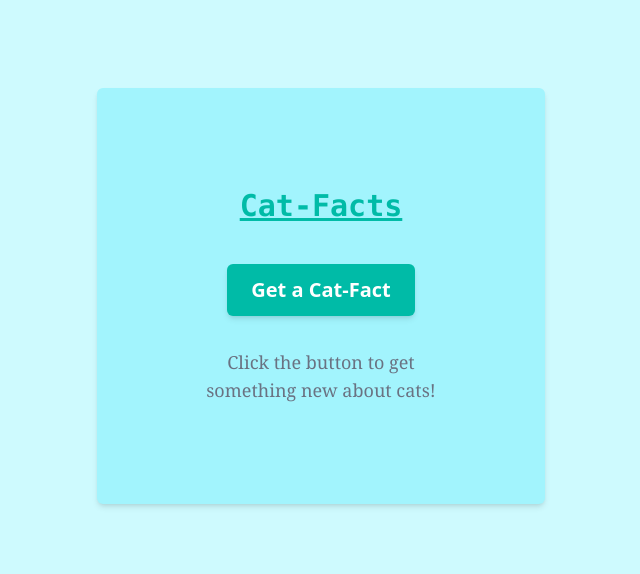
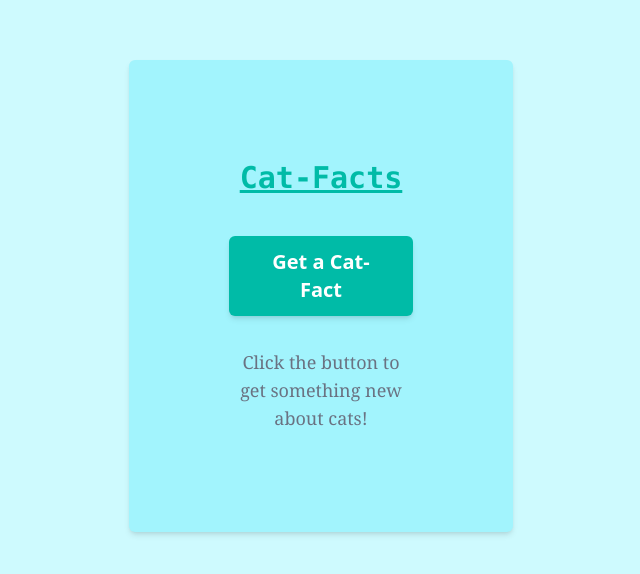
Before and after one commit to sreeramraghu04/react-catfacts-p06, a React (Vite) app: page / in a window 1280 px wide. Shown: the part 104-678 px from the top of the page, without its empty margins (319-959 px from the left). Built offline with nearby package versions, Linux system fonts and the light colour scheme.

Commit message:
Update App.jsx

```diff
--- a/src/App.jsx
+++ b/src/App.jsx
@@ -13,7 +13,7 @@ function App() {
 
   return (
     <div className="min-h-screen flex items-center justify-center bg-cyan-100 p-4">
-      <div className="bg-cyan-200 shadow-md rounded-md p-25 max-w-md w-full text-center">
+      <div className="bg-cyan-200 shadow-md rounded-md p-25 max-w-sm w-full text-center">
         <h1 className="text-xl lg:text-3xl lg:font-bold text-teal-500 mb-10 font-mono underline">
           Cat-Facts
         </h1>
```
